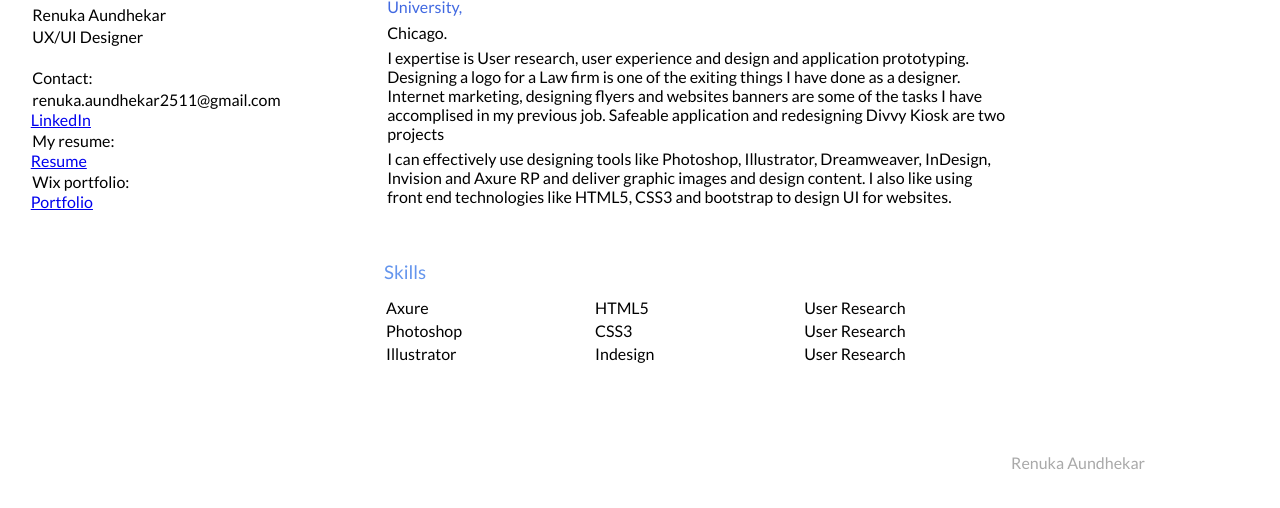
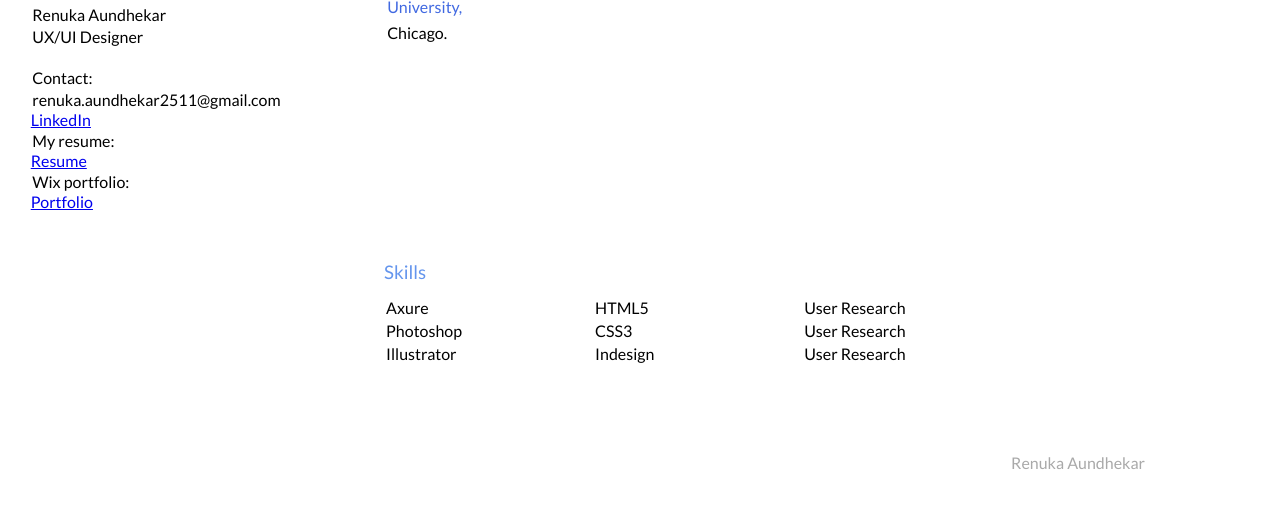
Before and after one commit to renu2511/Portfolio, a plain HTML site: page index.html in a window 1280 px wide. Shown: the part 258-766 px from the top of the page. Drawn offline with Linux system fonts and the light colour scheme.

Commit message:
practice

```diff
--- a/index.html
+++ b/index.html
@@ -72,12 +72,6 @@
 		<p>
 		Currently a graduate student studying <a href="http://www.cdm.depaul.edu/academics/Pages/MSinHuman-ComputerInteraction.aspx" title="HCI Program" target="_blank">Human Computer Interaction program</a> at
 			<a href="https://www.depaul.edu/Pages/default.aspx" target="_blank">DePaul University,</a> </p><p>Chicago.
-		</p>
-		<p>I expertise is User research, user experience and design and application prototyping. Designing a logo for a Law firm is one of the exiting things I have done as a designer. Internet marketing, designing flyers and websites banners are some of the tasks I have accomplised in my previous job.
-			Safeable application and redesigning Divvy Kiosk are two projects
-		</p>
-		<p>
-			I can effectively use designing tools like Photoshop, Illustrator, Dreamweaver, InDesign, Invision and Axure RP and deliver graphic images and design content. I also like using front end technologies like HTML5, CSS3 and bootstrap to design UI for websites.
 		</p>
 
 	</main>
```
